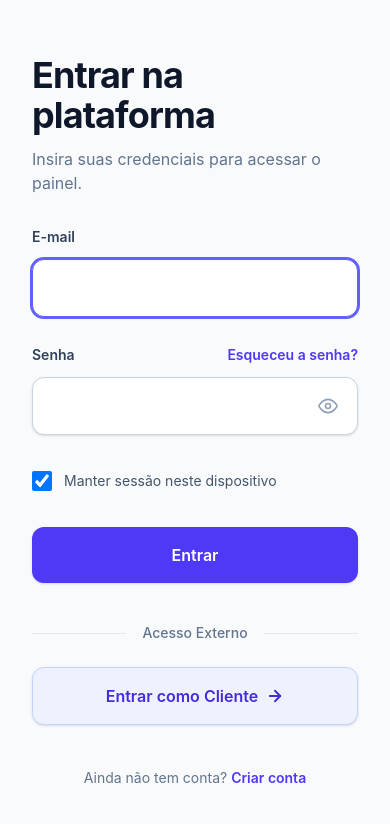
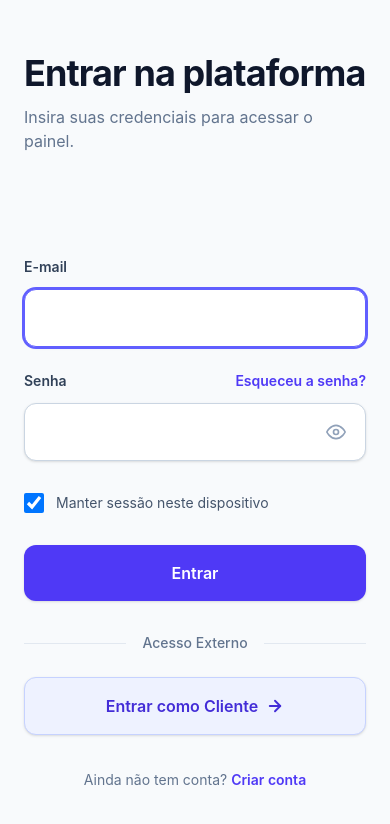
Before and after one commit to VitorSpornraft/TCC_gestao_arquitetura, a React app in the folder frontend/: page / in a window 390 px wide. Shown: the top 824 px of the page. Built offline with nearby package versions, Linux system fonts and the light colour scheme; no server answers; the HTML template or start-up script is replaced by a standard one.

Commit message:
fix: ajusta responsividade e adiciona scroll na tela de autenticacao

```diff
--- a/frontend/src/components/auth/Cadastro.jsx
+++ b/frontend/src/components/auth/Cadastro.jsx
@@ -96,7 +96,7 @@ export default function Cadastro({ onVoltarLogin }) {
   return (
     <div className="flex min-h-screen w-full bg-slate-50 text-slate-900 font-sans">
       {/* Lado Esquerdo - Imagem Institucional */}
-      <div className="hidden lg:flex relative w-1/2 h-screen bg-slate-200">
+      <div className="hidden lg:flex relative w-1/2 min-h-screen bg-slate-200">
         <div className="absolute top-10 left-10 z-10 flex items-center gap-4">
           <div className="flex items-center justify-center w-10 h-10 bg-white/90 backdrop-blur-md text-indigo-700 font-bold text-sm rounded-xl shadow-sm">
             GA
@@ -114,8 +114,8 @@ export default function Cadastro({ onVoltarLogin }) {
       </div>
 
       {/* Lado Direito - Painel Dinâmico (Cadastro / OTP) */}
-      <div className="flex flex-col justify-center items-center w-full lg:w-1/2 p-8 sm:p-16 xl:p-24 relative z-10">
-        <div className="w-full max-w-md space-y-8">
+      <div className="flex flex-col justify-center items-center w-full lg:w-1/2 min-h-screen max-h-screen overflow-y-auto p-6 sm:p-12 xl:p-20 relative z-10">
+        <div className="w-full max-w-md space-y-6 my-auto py-6">
           <div>
             <h2 className="text-3xl font-bold text-slate-900 mb-2 tracking-tight">
               {etapa === "FORMULARIO" ? "Criar nova conta" : "Ativação de Conta"}
@@ -127,17 +127,18 @@ export default function Cadastro({ onVoltarLogin }) {
             </p>
           </div>
 
-          {erro && (
-            <div className="p-4 bg-rose-50 border border-rose-200 text-rose-600 rounded-xl text-sm font-medium animate-fadeIn">
-              {erro}
-            </div>
-          )}
-
-          {sucesso && (
-            <div className="p-4 bg-emerald-50 border border-emerald-200 text-emerald-700 rounded-xl text-sm font-medium animate-fadeIn">
-              {sucesso}
-            </div>
-          )}
+          {/* Espaço reservado para mensagens (evita pulo de layout) */}
+          <div className="min-h-[56px] flex items-center justify-center">
+            {erro ? (
+              <div className="w-full p-3.5 bg-rose-50 border border-rose-200 text-rose-600 rounded-xl text-sm font-medium animate-fadeIn">
+                {erro}
+              </div>
+            ) : sucesso ? (
+              <div className="w-full p-3.5 bg-emerald-50 border border-emerald-200 text-emerald-700 rounded-xl text-sm font-medium animate-fadeIn">
+                {sucesso}
+              </div>
+            ) : null}
+          </div>
 
           {/* FLUXO 1: FORMULÁRIO DE CADASTRO */}
           {etapa === "FORMULARIO" && (
--- a/frontend/src/components/auth/Login.jsx
+++ b/frontend/src/components/auth/Login.jsx
@@ -40,7 +40,7 @@ export default function Login({ onLoginSucesso, onAbrirCadastro, onAbrirCliente
   return (
     <div className="flex min-h-screen w-full bg-slate-50 text-slate-900 font-sans">
       {/* Lado Esquerdo - Imagem */}
-      <div className="hidden lg:flex relative w-1/2 h-screen bg-slate-200">
+      <div className="hidden lg:flex relative w-1/2 min-h-screen bg-slate-200">
         <div className="absolute top-10 left-10 z-10 flex items-center gap-4">
           <div className="flex items-center justify-center w-10 h-10 bg-white/90 backdrop-blur-md text-indigo-700 font-bold text-sm rounded-xl shadow-sm">
             GA
@@ -59,8 +59,8 @@ export default function Login({ onLoginSucesso, onAbrirCadastro, onAbrirCliente
       </div>
 
       {/* Lado Direito - Formulário */}
-      <div className="flex flex-col justify-center items-center w-full lg:w-1/2 p-8 sm:p-16 xl:p-24 relative z-10">
-        <div className="w-full max-w-md space-y-8">
+      <div className="flex flex-col justify-center items-center w-full lg:w-1/2 min-h-screen max-h-screen overflow-y-auto p-6 sm:p-12 xl:p-20 relative z-10">
+        <div className="w-full max-w-md space-y-6 my-auto py-6">
           <div>
             <h2 className="text-4xl font-bold text-slate-900 mb-3 tracking-tight">
               Entrar na plataforma
@@ -70,19 +70,20 @@ export default function Login({ onLoginSucesso, onAbrirCadastro, onAbrirCliente
             </p>
           </div>
 
-          {erro && (
-            <div className="p-4 bg-rose-50 border border-rose-200 text-rose-600 rounded-xl text-sm font-medium text-center animate-fadeIn">
-              {erro}
-            </div>
-          )}
+          {/* Espaço reservado para mensagem de erro/status para evitar pulo brusco no layout */}
+          <div className="min-h-[56px] flex items-center justify-center">
+            {erro ? (
+              <div className="w-full p-3.5 bg-rose-50 border border-rose-200 text-rose-600 rounded-xl text-sm font-medium text-center animate-fadeIn">
+                {erro}
+              </div>
+            ) : sucessoRecuperacao ? (
+              <div className="w-full p-3.5 bg-emerald-50 border border-emerald-200 text-emerald-700 rounded-xl text-sm font-medium text-center animate-fadeIn">
+                {sucessoRecuperacao}
+              </div>
+            ) : null}
+          </div>
 
-          {sucessoRecuperacao && (
-            <div className="p-4 bg-emerald-50 border border-emerald-200 text-emerald-700 rounded-xl text-sm font-medium text-center animate-fadeIn">
-              {sucessoRecuperacao}
-            </div>
-          )}
-
-          <form onSubmit={fazerLogin} className="space-y-7">
+          <form onSubmit={fazerLogin} className="space-y-6">
             <div className="space-y-3">
               <label className="block text-sm font-semibold text-slate-700">
                 E-mail
--- a/frontend/src/components/auth/RecuperarSenhaModal.jsx
+++ b/frontend/src/components/auth/RecuperarSenhaModal.jsx
@@ -47,8 +47,8 @@ export default function RecuperarSenhaModal({ isOpen, onClose, onSucesso }) {
       return;
     }
 
-    if (novaSenha.length < 6) {
-      setErro("A senha deve ter pelo menos 6 caracteres.");
+    if (novaSenha.length < 8) {
+      setErro("A senha deve ter pelo menos 8 caracteres.");
       return;
     }
 
@@ -206,7 +206,7 @@ export default function RecuperarSenhaModal({ isOpen, onClose, onSucesso }) {
                 required
                 value={novaSenha}
                 onChange={(e) => setNovaSenha(e.target.value)}
-                placeholder="Mínimo 6 caracteres"
+                placeholder="Mínimo 8 caracteres"
                 className="w-full bg-white border border-slate-300 rounded-xl px-4 py-2.5 text-sm text-slate-900 focus:ring-2 focus:ring-indigo-500 outline-none transition-all shadow-xs"
               />
             </div>
```
